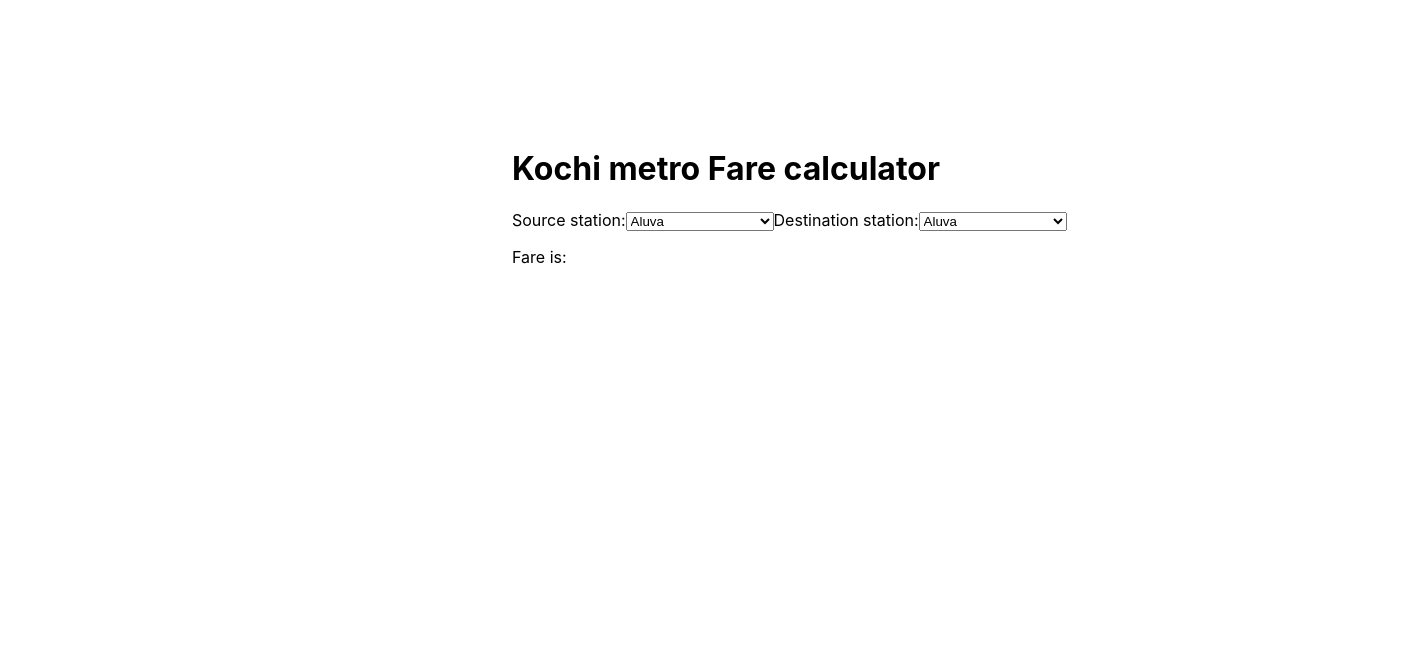
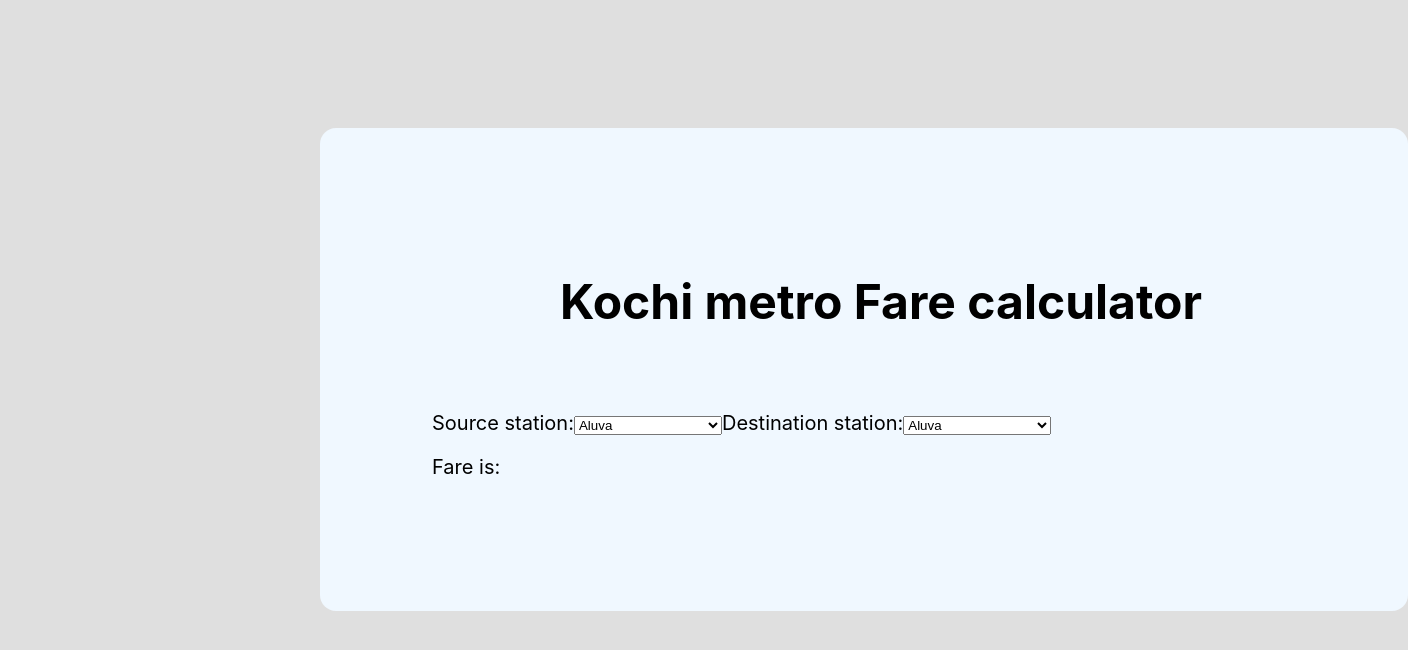
Before and after one commit to cmkishores/kochi-metro-fare, a React (Create React App) app: page / in a window 1280 px wide. Shown: the top 650 px of the page, 1408 px wide, since content can reach past the window. Built offline with nearby package versions, Linux system fonts and the light colour scheme.

Commit message:
Style changes

```diff
--- a/src/App.css
+++ b/src/App.css
@@ -23,11 +23,23 @@
 body{
   display:flex;
   flex: row;
-  align-items:center;
+  background-color: #dfdfdf;
+  font-size: 20px;
 
   padding-top: 10%;
-  padding-left: 40%;
+  padding-left: 25%;
+  }
+h1 {
+    align-items: center;
+    padding-left:8rem;
+    padding-bottom: 3rem;
+    font-size: 3rem;
 }
-h1 {
 
+.container {
+  background-color: aliceblue;
+  width: 90%;
+  margin: 0rem;
+  padding: 7rem;
+  border-radius: 1rem;
 }
--- a/src/App.js
+++ b/src/App.js
@@ -1,5 +1,4 @@
 import React from 'react';
-import logo from './logo.svg';
 import './App.css';
 import stationDetails from './stationDetails'
 import fareDetails from './fareData'
@@ -47,7 +46,8 @@
     this.setState({ [name]: value })
     if (this.state.source !== "" && this.state.destination !== ""){
     const fareFinal = fareDetails.map( fare => {
-      if (this.state.source === fare.originID && this.state.destination === fare.destID){
+      if (this.state.source === fare.originId && this.state.destination === fare.destId){
+        console.log(this.state.source,fare.originId,this.state.destination,fare.destId)
         return fare.fare
       }
       return fare
@@ -64,8 +64,7 @@
     let options = stationsList.map( (list) => <option key={list.stop_name} value={list.stop_id}> {list.stop_name} </option>  )
 
     return (
-      <div>
-
+      <div className="container">
             <h1>Kochi metro Fare calculator</h1>
             <form>
             <label>Source station:</label>
```
